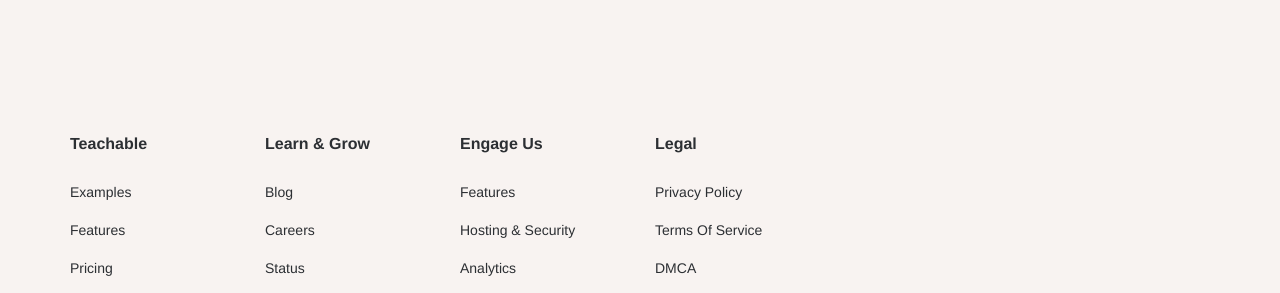
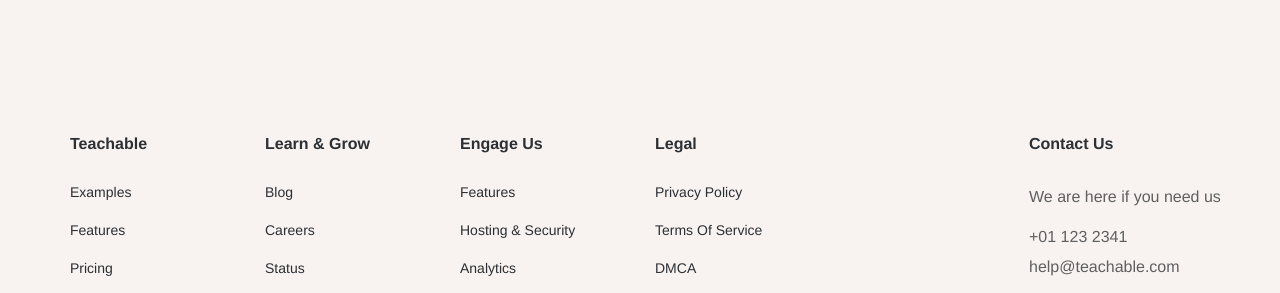
Before and after one commit to nikhildesigns/BalkanBrothers-Academy, a plain HTML site: page index.html in a window 1280 px wide. Shown: the part 5179-5472 px from the top of the page. Drawn offline with Linux system fonts and the light colour scheme.

Commit message:
minor ui bug fix in footer(contact us)

```diff
--- a/index.html
+++ b/index.html
@@ -178,7 +178,7 @@
 					<li>Terms Of Service</li>
 					<li>DMCA</li>
 				</ul>
-				<div id="contact-us col-sm-6">
+				<div id="contact-us">
 					<h2 class="subheading">Contact Us</h2>
 					<p class="descp">We are here if you need us</p>
 					<p class="descp">+01 123 2341<br><a href="mailto:help@teachable.com">help@teachable.com</a></p>
```
